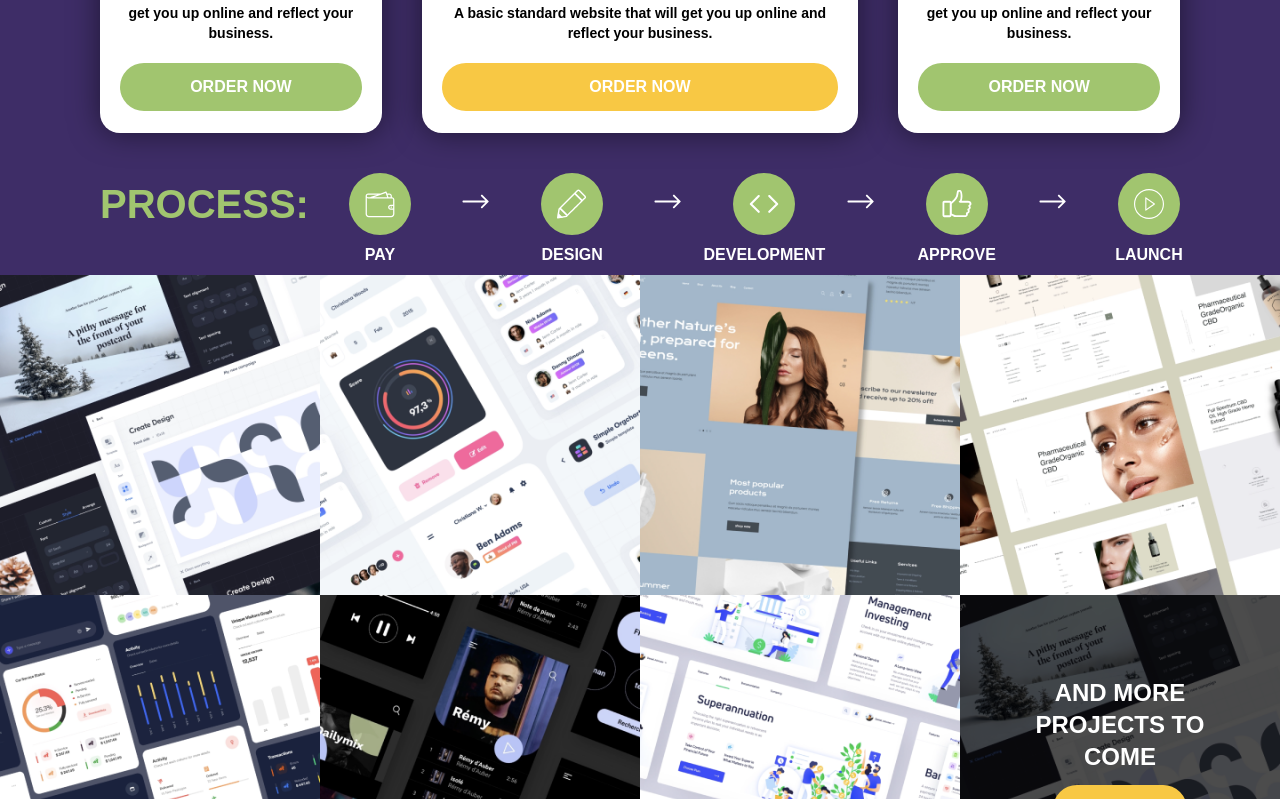
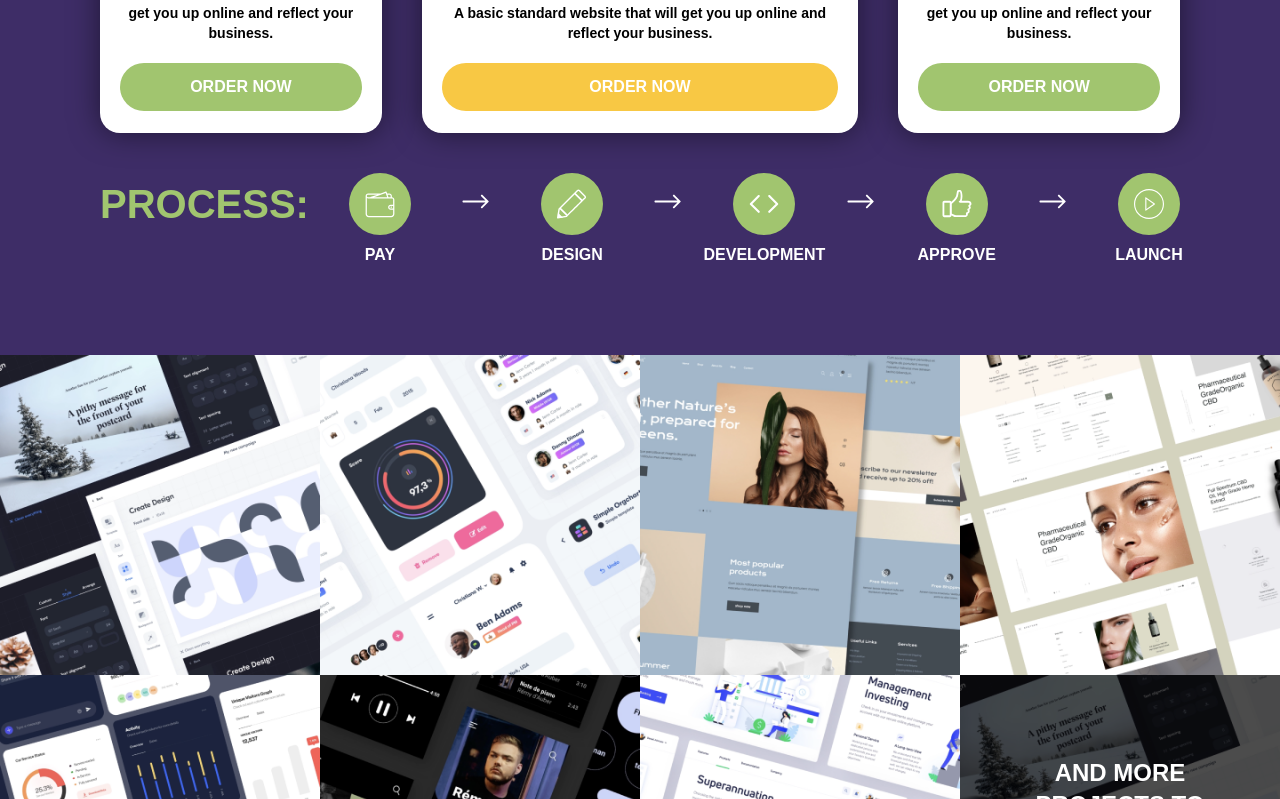
Before and after one commit to oboitsun/webignite, a Next.js app: page / in a window 1280 px wide. Shown: the part 1181-1980 px from the top of the page. Built offline with nearby package versions, Linux system fonts and the light colour scheme.

Commit message:
added some animations

```diff
--- a/components/Button.js
+++ b/components/Button.js
@@ -1,6 +1,6 @@
 import React from "react";
 import Link from "next/link";
-export default function Button({ href = "", text = "", styling, full }) {
+export default function Button({ href = "/", text = "", styling, full }) {
   const styles = { ylw: "bg-ylw", grn: "bg-grn" };
   return (
     <Link href={href}>
--- a/components/CaseCard.js
+++ b/components/CaseCard.js
@@ -3,8 +3,10 @@ import Image from "next/image";
 import Button from "./Button";
 export default function CaseCard({ data }) {
   return (
-    <div className="w-full h-full relative group">
-      <Image src={data.imgSrc} alt={data.name} layout="fill" />
+    <div className="w-full h-full relative group overflow-hidden">
+      <div className="group-hover:scale-110 w-full h-full transition-transform">
+        <Image src={data.imgSrc} alt={data.name} layout="fill" />
+      </div>
       <div
         className={`case-card ${
           data?.hovered ? "opacity-100 " : "opacity-0"
--- a/components/Header.js
+++ b/components/Header.js
@@ -3,10 +3,10 @@ import Image from "next/image";
 import Link from "next/link";
 import Button from "./Button";
 const links = [
-  { href: "", text: "Packages" },
-  { href: "", text: "Process" },
-  { href: "", text: "Testimonials" },
-  { href: "", text: "Contact us" },
+  { href: "/", text: "Packages" },
+  { href: "/", text: "Process" },
+  { href: "/", text: "Testimonials" },
+  { href: "/", text: "Contact us" },
 ];
 export default function Header() {
   //absolute top-0 w-full left-1/2 transform -translate-x-1/2
@@ -15,6 +15,7 @@ export default function Header() {
       <Link href="/">
         <a>
           <Image
+            priority={true}
             layout="fixed"
             width={154}
             height={65}
--- a/components/HeroSection.js
+++ b/components/HeroSection.js
@@ -1,6 +1,7 @@
 import React from "react";
 import Image from "next/image";
 import Button from "./Button";
+import { motion } from "framer-motion";
 const parts = [
   {
     imgUrl: "/imgs/cash.svg",
@@ -31,33 +32,68 @@ const parts = [
   },
 ];
 export default function HeroSection() {
+  const cont = {
+    show: {
+      opacity: 1,
+      transition: {
+        staggerChildren: 0.1,
+        delayChildren: 0.3,
+      },
+    },
+    hidden: { opacity: 0 },
+  };
+  const item = { show: { y: 0, opacity: 1 }, hidden: { y: -100, opacity: 0 } };
   return (
-    <div className="max-w-1080 mx-auto flex gap-9 relative z-[1] xl:pt-10">
-      <div className="text-white font-black leading-none uppercase items-start flex flex-col xl:text-7xl w-max ">
-        <span className="pb-2">Get a custom</span>
-        <span className="text-[118px] text-transparent ylw-shadow "> Website</span>
-        <span className="text-[118px]  ylw-shadow">Setup</span>
-        <span className="text-5xl pb-6">for you, fast!</span>
+    <div className="max-w-1080 mx-auto flex gap-9 relative z-[1] xl:pt-10 ">
+      <motion.div
+        variants={cont}
+        animate="show"
+        initial="hidden"
+        className="text-white font-black leading-none uppercase items-start flex flex-col xl:text-7xl w-max "
+      >
+        <motion.span variants={item} key={11} className="pb-2">
+          Get a custom
+        </motion.span>
+        <motion.span
+          variants={item}
+          key={22}
+          className="text-[118px] text-transparent ylw-shadow "
+        >
+          {" "}
+          Website
+        </motion.span>
+        <motion.span variants={item} key={33} className="text-[118px]  ylw-shadow">
+          Setup
+        </motion.span>
+        <motion.span variants={item} key={44} className="text-5xl pb-6">
+          for you, fast!
+        </motion.span>
 
-        <div className="flex font-medium text-xs leading-[19px] gap-6 pb-5">
+        <motion.div
+          initial={{ opacity: 0, left: "100vw" }}
+          animate={{ opacity: 1, left: "50%" }}
+          transition={{ duration: 0.5, delay: 0.9 }}
+          className="flex font-medium text-xs leading-[19px] gap-6 pb-5"
+        >
           {parts.map((p, i) => (
             <div className="flex gap-[17.5px]" key={i}>
               <Image src={p.imgUrl} alt="icon" layout="fixed" width={26} height={26} />
               {p.Text}
             </div>
           ))}
-        </div>
+        </motion.div>
         <Button href="/" styling="grn" text="order now" />
-      </div>
-      <div className="w-[71%] absolute top-[-10%] left-[50%]">
+      </motion.div>
+      <motion.div className="w-[71%] absolute top-[-10%] left-[50%]">
         <Image
+          priority={true}
           src="/imgs/LAPTOP1.png"
           alt="laptop"
           layout="responsive"
           width={767}
           height={586}
         />
-      </div>
+      </motion.div>
     </div>
   );
 }
--- a/components/Process.js
+++ b/components/Process.js
@@ -1,6 +1,9 @@
 import React from "react";
 import Image from "next/image";
+import { motion } from "framer-motion";
+import { useInView } from "react-intersection-observer";
 export default function Process() {
+  const { ref, inView } = useInView();
   const process = [
     {
       alt: "pay",
@@ -34,15 +37,33 @@ export default function Process() {
       src: "/imgs/play.svg",
     },
   ];
+  const cont = {
+    show: {
+      opacity: 1,
+      transition: {
+        staggerChildren: 0.1,
+        delayChildren: 0.3,
+      },
+    },
+    hidden: { opacity: 0 },
+  };
+  const item = { show: { x: 0, opacity: 1 }, hidden: { x: -100, opacity: 0 } };
+
   return (
-    <div className="w-full flex items-center pt-10">
+    <div ref={ref} className="w-full flex items-center pt-10 pb-20">
       <p className="text-[40px] leading-[48px] text-grn font-black uppercase flex-shrink-0 w-max pr-10">
         Process:
       </p>
-      <div className="flex items-center justify-between flex-grow-1 w-full">
+      <motion.div
+        variants={cont}
+        initial="hidden"
+        animate={inView ? "show" : "hidden"}
+        className="flex items-center justify-between flex-grow-1 w-full"
+      >
         {process.map((p, i) => (
           <>
-            <div
+            <motion.div
+              variants={item}
               key={p.alt}
               className="w-[62px] h-[62px] flex items-center justify-center rounded-full bg-grn relative"
             >
@@ -50,10 +71,10 @@ export default function Process() {
               <p className="text-white pt-1 uppercase font-semibold absolute -bottom-8">
                 {p.alt}
               </p>
-            </div>
+            </motion.div>
 
             {i < process.length - 1 && (
-              <div key={i} className="px-6">
+              <motion.div variants={item} key={i} className="px-6">
                 <Image
                   src="/imgs/arrow-right.svg"
                   layout="fixed"
@@ -61,11 +82,11 @@ export default function Process() {
                   height={15}
                   alt="arrow"
                 />
-              </div>
+              </motion.div>
             )}
           </>
         ))}
-      </div>
+      </motion.div>
     </div>
   );
 }
--- a/components/ShowCase.js
+++ b/components/ShowCase.js
@@ -1,6 +1,7 @@
 import React from "react";
 import CaseCard from "./CaseCard";
-
+import { motion } from "framer-motion";
+import { useInView } from "react-intersection-observer";
 const cases = [
   {
     imgSrc: "/imgs/pic1.png",
@@ -45,13 +46,33 @@ const cases = [
   },
 ];
 export default function ShowCase() {
+  const { ref, inView } = useInView({ threshold: 0.4, triggerOnce: true });
+
+  const cont = {
+    show: {
+      opacity: 1,
+      transition: {
+        staggerChildren: 0.1,
+        delayChildren: 0.3,
+      },
+    },
+    hidden: { opacity: 0 },
+  };
+  const item = { show: { opacity: 1 }, hidden: { opacity: 0 } };
+
   return (
-    <section className="w-full grid grid-rows-2  grid-cols-4">
+    <motion.section
+      ref={ref}
+      variants={cont}
+      animate={inView ? "show" : "hidden"}
+      initial="hidden"
+      className="w-full grid grid-rows-2  grid-cols-4"
+    >
       {cases.map((c, i) => (
-        <div key={i} className="w-full h-[25vw]  relative">
+        <motion.div variants={item} key={i} className="w-full h-[25vw]  relative">
           <CaseCard data={c} />
-        </div>
+        </motion.div>
       ))}
-    </section>
+    </motion.section>
   );
 }
--- a/package.json
+++ b/package.json
@@ -9,9 +9,11 @@
     "lint": "next lint"
   },
   "dependencies": {
+    "framer-motion": "^4.1.17",
     "next": "11.1.2",
     "react": "17.0.2",
     "react-dom": "17.0.2",
+    "react-intersection-observer": "^8.32.1",
     "swiper": "^7.0.9"
   },
   "devDependencies": {
--- a/pages/index.js
+++ b/pages/index.js
@@ -6,6 +6,7 @@ import Header from "../components/Header";
 import HeroSection from "../components/HeroSection";
 import ShowCase from "../components/ShowCase";
 import CarouselSection from "../components/CarouselSection";
+import { motion } from "framer-motion";
 
 export default function Home() {
   return (
@@ -19,16 +20,27 @@ export default function Home() {
       <div className="w-full  relative h-[854px] maxh overflow-hidden">
         <Header />
         <HeroSection />
-        <div className="w-full h-full absolute top-0 left-0 z-0">
+        <motion.div
+          initial={{ opacity: 0 }}
+          animate={{ opacity: 1 }}
+          transition={{ duration: 0.5, delay: 0 }}
+          className="w-full h-full absolute top-0 left-0 z-0"
+        >
           <Image
+            priority={true}
             layout="responsive"
             width={1440}
             height={854}
             src="/imgs/comb-pattern.png"
             alt="pattern"
           />
-        </div>
-        <div className="absolute bottom-0 left-0 w-full h-80 bg-gradient-to-t from-purp to-transparent"></div>
+        </motion.div>
+        <motion.div
+          initial={{ height: 3000 }}
+          animate={{ height: 320 }}
+          transition={{ duration: 1.5, delay: 0 }}
+          className="absolute bottom-0 left-0 w-full  bg-gradient-to-t from-purp to-transparent"
+        ></motion.div>
       </div>
       <ChoosePackageSection />
       <ShowCase />
```
Also changed, not shown: 1 other file (tests, documents, lock files or other folders).
